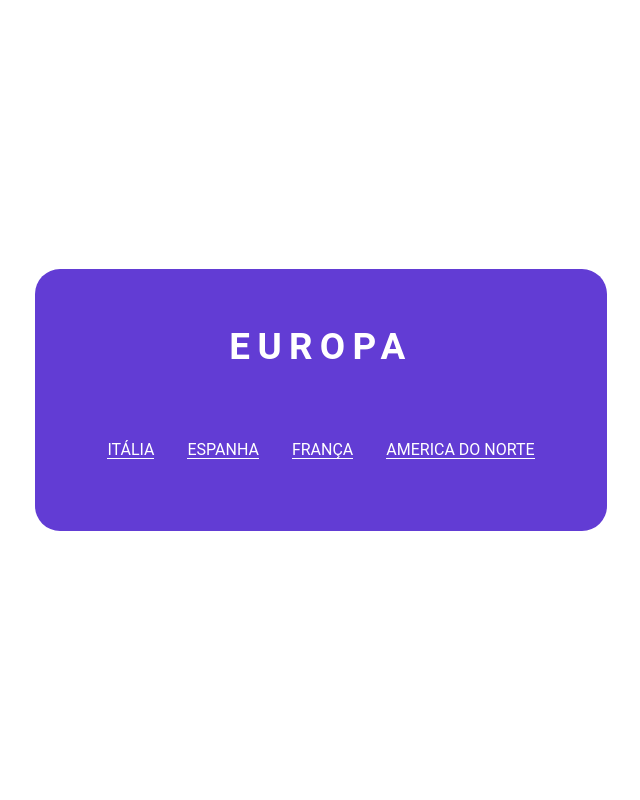
After one commit to hnorioka/geodataDjango, a Django app: template ap1/europa/templates/indexEU.html in a window 1280 px wide. The commit adds this page. Shown: the whole page, without its empty margins (319-959 px from the left). Run offline with Django 3.2, Linux system fonts and the light colour scheme; the template is opened without the code that fills it, so the values that code supplies are empty.

Commit message:
indexs, links

```diff
--- a/ap1/americanorte/static/style.css
+++ b/ap1/americanorte/static/style.css
@@ -4,15 +4,56 @@
     box-sizing: border-box;
 }
 
-.center{
-    display: flex;
-    flex-direction: column;
-    text-align: center;
+html, body {
+    font-family: 'Roboto', sans-serif;
 }
 
-.header{
-    height: 50px;
+.center{
+    height: 100vh;
     display: grid;
-    text-align: center;
     place-content: center;
 }
+
+.top {
+    width: 35.7rem;
+    background-color: #623cd4;
+    text-align: center;
+    border-radius: 25px;
+}
+
+.center h1 {
+    color: #ffffff;
+    font-size: 2.3rem;
+    letter-spacing: 0.2em;
+    margin: 3.5rem 0;
+    text-transform: uppercase;
+}
+
+.navbar{
+    display: flex;
+    justify-content: space-between;
+    margin: 4.5rem;
+    text-transform: uppercase;
+}
+
+a{
+    position: relative;
+    color: #ffffff;
+    text-decoration: none;
+}
+
+a::after{
+    content:'';
+    position: absolute;
+    width: 100%;
+    height: 1px;
+    bottom: 0;
+    right: 0;
+    background-color: #ffffff;
+    transition: 1s ease-out;
+}
+
+a:hover::after{
+    width: 0%;
+    background-color: #ffffff;
+}
--- a/ap1/americanorte/urls.py
+++ b/ap1/americanorte/urls.py
@@ -2,7 +2,8 @@ from django.urls import path
 from . import views
 
 urlpatterns = [
-    path("", views.index, name="index"),
+    path("indexAM.html", views.index, name="index"),
     path("canada.html", views.canada, name="canada"),
-    path("eua.html", views.eua, name="eua")
+    path("eua.html", views.eua, name="eua"),
+    path("indexEU.html", views.voltar, name="voltar")
 ]
--- a/ap1/americanorte/views.py
+++ b/ap1/americanorte/views.py
@@ -3,10 +3,13 @@ from django.shortcuts import render
 # Create your views here.
 
 def index(request):
-    return render(request, "indexEU.html")
+    return render(request, "indexAM.html")
 
 def canada(request):
     return render(request, "canada.html")
 
 def eua(request):
     return render(request, "eua.html")
+
+def voltar(request):
+    return render(request, "indexEU.html")
--- /dev/null
+++ b/ap1/europa/templates/indexEU.html
@@ -0,0 +1,25 @@
+<!DOCTYPE html>
+{% load static %}
+<html lang="en">
+<head>
+    <meta charset="UTF-8">
+    <meta http-equiv="X-UA-Compatible" content="IE=edge">
+    <meta name="viewport" content="width=device-width, initial-scale=1.0">
+    <link rel="stylesheet" href='{% static "style.css" %}'>
+    <title>Europa</title>
+</head>
+<body>
+    <div class="center">
+        <div class="top">
+            <i class="fa-solid fa-earth-europe"></i><h1 id="title">Europa</h1>
+            <div class="navbar">
+                <a class="button-country" href="italia.html">Itália</a>
+                <a class="button-country"href="espanha.html">Espanha</a>
+                <a class="button-country" href="franca.html">França</a>
+                <a class="button-country"href="indexAM.html">America do Norte</a>
+            </div>
+        </div>
+        <!-- <img id="cover" src='{% static "assets/mapa-europa.png" %}' alt=""> -->
+    </div>
+</body>
+</html>
--- a/ap1/europa/urls.py
+++ b/ap1/europa/urls.py
@@ -2,8 +2,9 @@ from django.urls import path
 from . import views
 
 urlpatterns = [
-    path("", views.index, name="index"),
+    path("indexEU.html", views.index, name="index"),
     path("espanha.html", views.espanha, name="espanha"),
     path("franca.html", views.franca, name="franca"),
-    path("italia.html", views.italia, name="italia")
+    path("italia.html", views.italia, name="italia"),
+    path("indexAM.html", views.voltar, name="voltar")
 ]
--- a/ap1/europa/views.py
+++ b/ap1/europa/views.py
@@ -3,7 +3,7 @@ from django.shortcuts import render
 # Create your views here.
 
 def index(request):
-    return render(request, "indexAM.html")
+    return render(request, "indexEU.html")
 
 def espanha(request):
     return render(request, "espanha.html")
@@ -13,3 +13,6 @@ def franca(request):
 
 def italia(request):
     return render(request, "italia.html")
+
+def voltar(request):
+    return render(request, "indexAM.html")
```
Also changed, not shown: ap1/americanorte/templates/indexAM.html (added, +24 -0 lines), ap1/americanorte/templates/indexEU.html (deleted, +0 -20 lines), ap1/europa/templates/indexAM.html (deleted, +0 -21 lines), ap1/americanorte/static/assets/mapa-europa.png (added).
